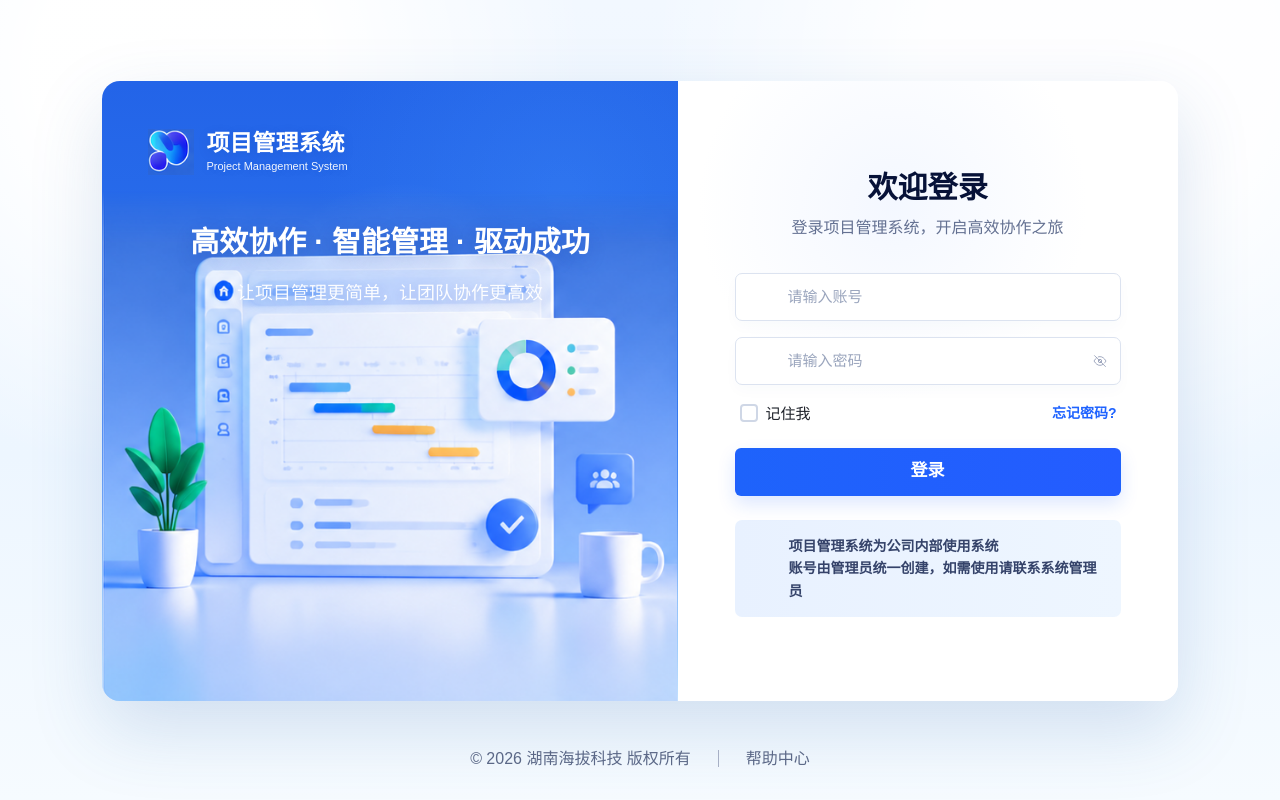
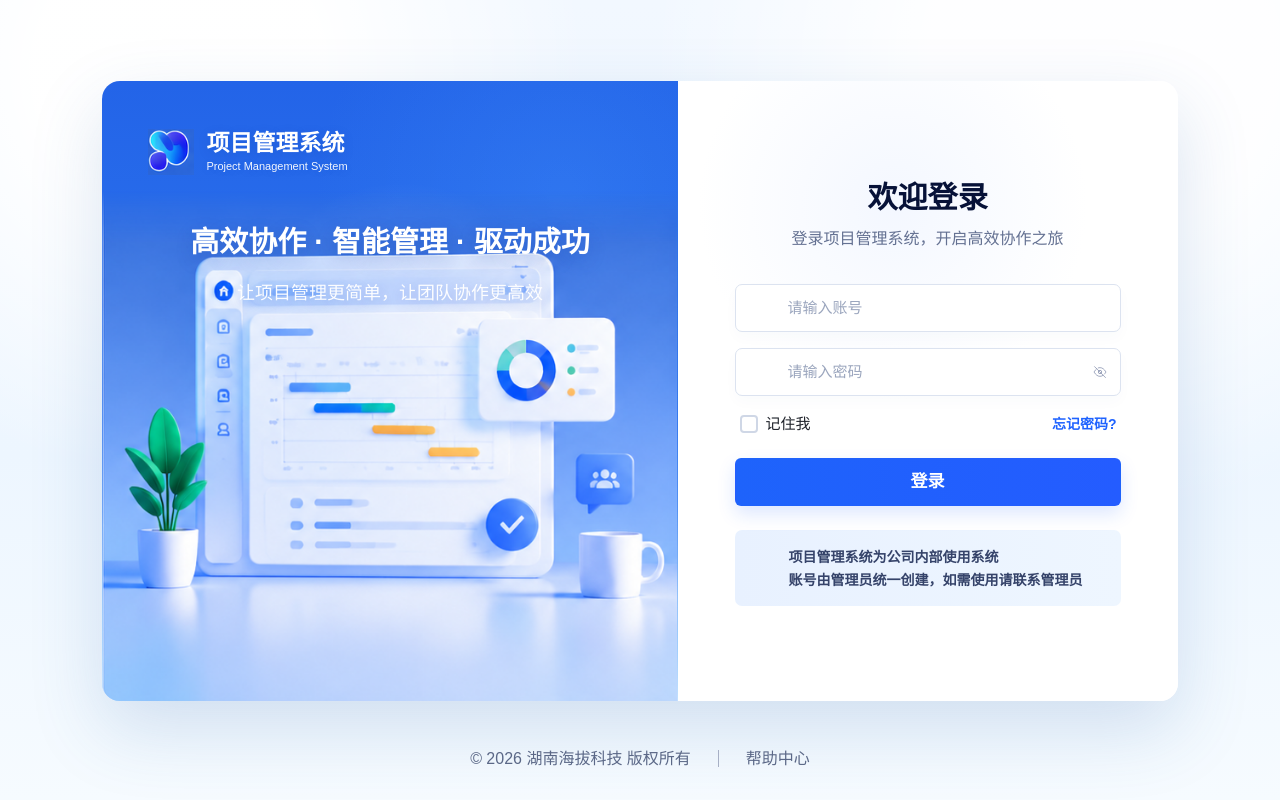
Before and after one commit to Bonye1986/HaiBaPM, a Vue app: page / in a window 1280 px wide. Built offline with nearby package versions, Linux system fonts and the light colour scheme; some icons are missing.

Commit message:
Update login notice contact copy

```diff
--- a/src/App.vue
+++ b/src/App.vue
@@ -79,7 +79,7 @@ const form = reactive({
           <a-alert type="info" class="notice" :show-icon="false">
             <div class="notice-content">
               <icon-info-circle-fill class="notice-icon" />
-              <p>项目管理系统为公司内部使用系统<br />账号由管理员统一创建，如需使用请联系系统管理员</p>
+              <p>项目管理系统为公司内部使用系统<br />账号由管理员统一创建，如需使用请联系管理员</p>
             </div>
           </a-alert>
         </a-form>
```
Also changed, not shown: 1 other file (tests, documents, lock files or other folders).
